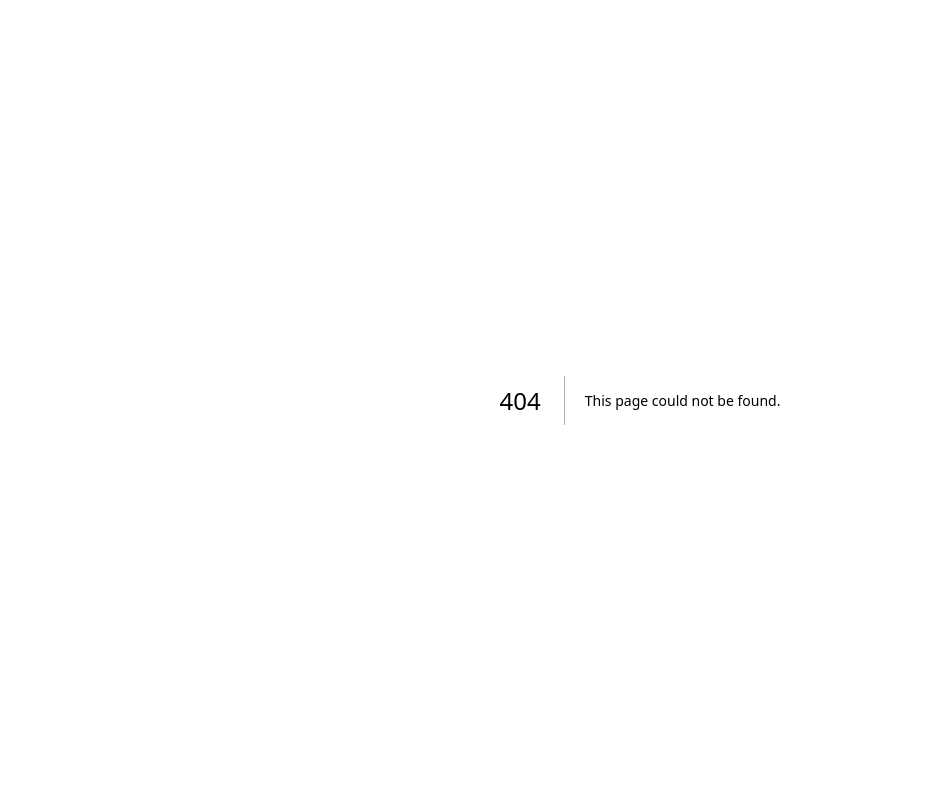
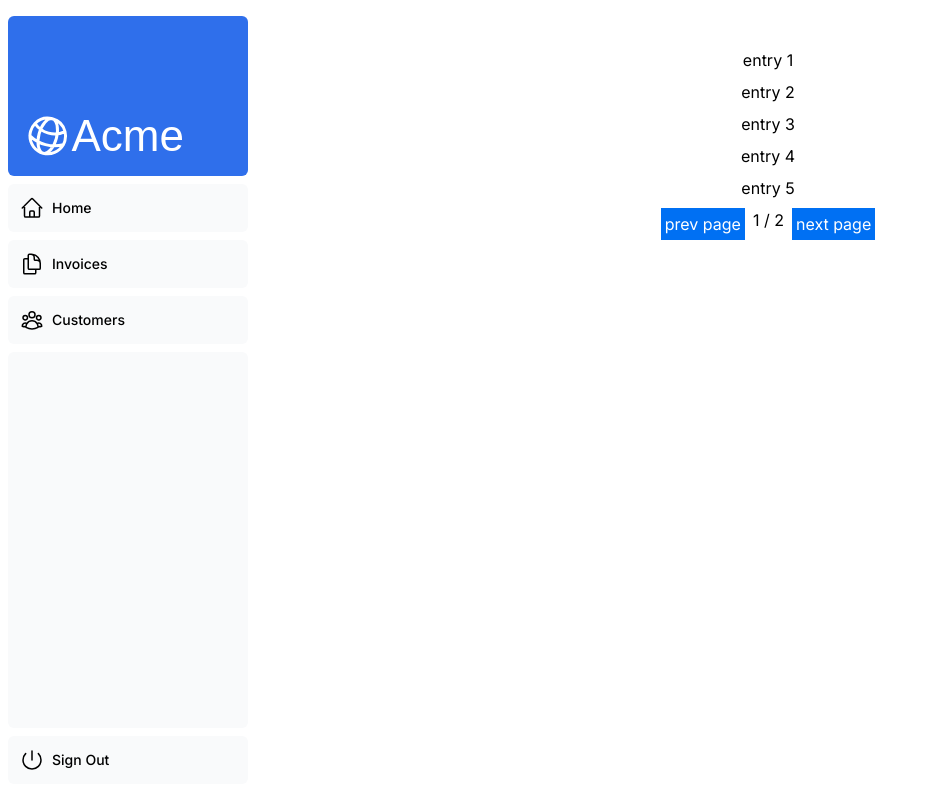
Before and after one commit to M-Jawed/nextjs-blog, a Next.js app: page /dashboard/pagination in a window 1280 px wide. Before the commit this address had no page. Shown: the whole page, without its empty margins (0-930 px from the left). Built offline with nearby package versions, Linux system fonts and the light colour scheme; a web font is replaced by a local one.

Commit message:
just a test

```diff
--- /dev/null
+++ b/app/dashboard/pagination/page.tsx
@@ -0,0 +1,43 @@
+import PaginationControls from './paginationcontro'
+import Image from 'next/image'
+
+const data = [
+  'entry 1',
+  'entry 2',
+  'entry 3',
+  'entry 4',
+  'entry 5',
+  'entry 6',
+  'entry 7',
+  'entry 8',
+  'entry 9',
+  'entry 10',
+]
+
+export default function Home({
+  searchParams,
+}: {
+  searchParams: { [key: string]: string | string[] | undefined }
+}) {
+  const page = searchParams['page'] ?? '1'
+  const per_page = searchParams['per_page'] ?? '5'
+
+  // mocked, skipped and limited in the real app
+  const start = (Number(page) - 1) * Number(per_page) // 0, 5, 10 ...
+  const end = start + Number(per_page) // 5, 10, 15 ...
+
+  const entries = data.slice(start, end)
+
+  return (
+    <div className='flex flex-col gap-2 items-center'>
+      {entries.map((entry) => (
+        <p key={entry}>{entry}</p>
+      ))}
+
+      <PaginationControls
+        hasNextPage={end < data.length}
+        hasPrevPage={start > 0}
+      />
+    </div>
+  )
+}
--- /dev/null
+++ b/app/dashboard/pagination/paginationcontro.tsx
@@ -0,0 +1,50 @@
+'use client'
+
+import { FC } from 'react'
+import { useRouter, useSearchParams } from 'next/navigation'
+
+interface PaginationControlsProps {
+  hasNextPage: boolean
+  hasPrevPage: boolean
+}
+
+const PaginationControls: FC<PaginationControlsProps> = (
+  {
+    hasNextPage,
+    hasPrevPage,
+  }
+) => {
+  const router = useRouter()
+  const searchParams = useSearchParams()
+
+  const page = searchParams.get('page') ?? '1'
+  const per_page = searchParams.get('per_page') ?? '5'
+
+  return (
+    <div className='flex gap-2'>
+      <button
+        className='bg-blue-500 text-white p-1'
+        disabled={!hasPrevPage}
+        onClick={() => {
+          router.push(`/?page=${Number(page) - 1}&per_page=${per_page}`)
+        }}>
+        prev page
+      </button>
+
+      <div>
+        {page} / {Math.ceil(10 / Number(per_page))}
+      </div>
+
+      <button
+        className='bg-blue-500 text-white p-1'
+        disabled={!hasNextPage}
+        onClick={() => {
+          router.push(`/?page=${Number(page) + 1}&per_page=${per_page}`)
+        }}>
+        next page
+      </button>
+    </div>
+  )
+}
+
+export default PaginationControls
```
